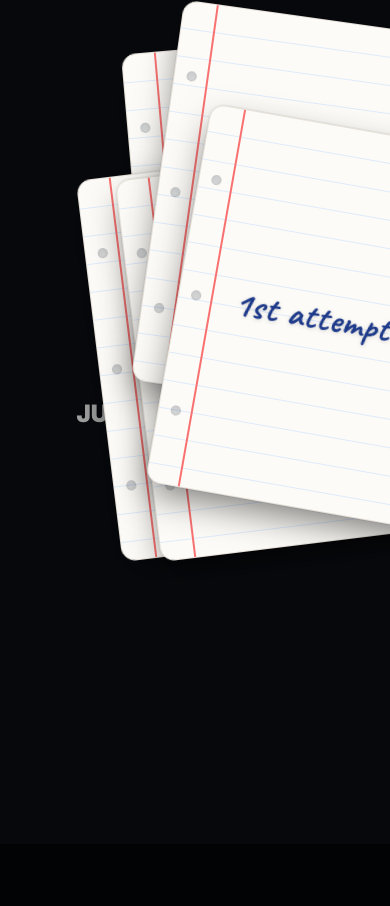
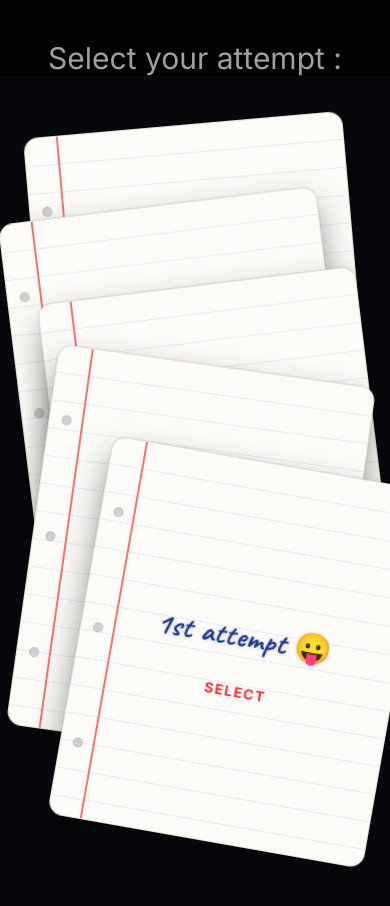
Before and after one commit to shaurya-shaw/final_attempt, a Next.js app: page /attempt in a window 390 px wide. Shown: the top 906 px of the page. Before the commit the page ends 844 px from the top, so only its background shows below. Built offline with nearby package versions, Linux system fonts and the light colour scheme.

Commit message:
feat: implement attempt selection flow using zustand

```diff
--- a/app/attempt/page.tsx
+++ b/app/attempt/page.tsx
@@ -1,46 +1,12 @@
-import { Caveat } from "next/font/google";
-import {
-  DraggableCardBody,
-  DraggableCardContainer,
-} from "@/components/ui/draggable-card";
+import DraggableCardDemo from "@/components/choose-attempt/attempt";
 
-const caveat = Caveat({ subsets: ["latin"], weight: ["600", "700"] });
-
-export default function DraggableCardDemo() {
-  const items = [
-    {
-      text: "LOST COUNT 💀",
-      className: "absolute top-10 left-[35%] rotate-[-5deg]",
-    },
-    {
-      text: "4th attempt 😨",
-      className: "absolute top-40 left-[25%] rotate-[-7deg]",
-    },
-    {
-      text: "3rd attempt 😭",
-      className: "absolute top-40 left-[35%] rotate-[-7deg]",
-    },
-    {
-      text: "2nd attempt 😒",
-      className: "absolute top-5 left-[40%] rotate-[8deg]",
-    },
-    {
-      text: "1st attempt 😛",
-      className: "absolute top-32 left-[45%] rotate-[10deg]",
-    },
-  ];
+export default function AttemptPage() {
   return (
-    <DraggableCardContainer className="relative flex min-h-screen w-full items-center justify-center overflow-clip bg-[#06080c] p-6 select-none">
-      <p className="absolute top-1/2 mx-auto max-w-sm -translate-y-3/4 text-center text-2xl font-black text-neutral-400 md:text-4xl dark:text-neutral-800 pointer-events-none">
-        JUST PICK IT BRUH.
+    <>
+      <p className="pt-10 text-center text-3xl font-caveat text-neutral-400 md:text-4xl">
+        Select your attempt :
       </p>
-      {items.map((item) => (
-        <DraggableCardBody key={item.text} className={item.className}>
-          <h3 className={`${caveat.className} text-center text-4xl font-bold tracking-wide text-[#1e3a8a] drop-shadow-sm`}>
-            {item.text}
-          </h3>
-        </DraggableCardBody>
-      ))}
-    </DraggableCardContainer>
+      <DraggableCardDemo />
+    </>
   );
 }
--- /dev/null
+++ b/app/components/choose-attempt/attempt.tsx
@@ -0,0 +1,80 @@
+"use client";
+
+import { Caveat } from "next/font/google";
+import { useRouter } from "next/navigation";
+import { useAttemptStore } from "@/lib/store";
+import {
+  DraggableCardBody,
+  DraggableCardContainer,
+} from "@/components/ui/draggable-card";
+
+const caveat = Caveat({ subsets: ["latin"], weight: ["600", "700"] });
+
+export default function DraggableCardDemo() {
+  const router = useRouter();
+  const setSelectedAttempt = useAttemptStore(
+    (state) => state.setSelectedAttempt,
+  );
+
+  const items = [
+    {
+      id: "lost_count",
+      text: "LOST COUNT 💀",
+      className:
+        "absolute top-12 left-[10%] md:top-10 md:left-[35%] rotate-[-5deg]",
+    },
+    {
+      id: "4th",
+      text: "4th attempt 😨",
+      className:
+        "absolute top-32 left-[5%] md:top-40 md:left-[25%] rotate-[-7deg]",
+    },
+    {
+      id: "3rd",
+      text: "3rd attempt 😭",
+      className:
+        "absolute top-52 left-[15%] md:top-40 md:left-[35%] rotate-[-7deg]",
+    },
+    {
+      id: "2nd",
+      text: "2nd attempt 😒",
+      className:
+        "absolute top-72 left-[8%] md:top-5 md:left-[40%] rotate-[8deg]",
+    },
+    {
+      id: "1st",
+      text: "1st attempt 😛",
+      className:
+        "absolute top-96 left-[20%] md:top-32 md:left-[45%] rotate-[10deg]",
+    },
+  ];
+  return (
+    <DraggableCardContainer className="relative flex min-h-screen w-full items-center justify-center overflow-clip bg-[#06080c] p-6 select-none">
+      <p className="absolute top-1/2 mx-auto max-w-sm -translate-y-3/4 text-center text-2xl font-black text-neutral-400 md:text-4xl dark:text-neutral-800 pointer-events-none">
+        JUST PICK IT BRUH.
+      </p>
+      {items.map((item) => (
+        <DraggableCardBody key={item.text} className={item.className}>
+          <div className="flex flex-col items-center justify-center gap-2 mt-4">
+            <h3
+              className={`${caveat.className} text-center text-3xl md:text-4xl font-bold tracking-wide text-[#1e3a8a] drop-shadow-sm`}
+            >
+              {item.text}
+            </h3>
+            <span
+              onClick={(e) => {
+                e.stopPropagation();
+                setSelectedAttempt(item.id);
+                router.push("/spent");
+              }}
+              onPointerDownCapture={(e) => e.stopPropagation()}
+              className="text-red-500 font-bold uppercase tracking-widest text-sm md:text-base cursor-pointer hover:text-red-400 hover:underline transition-all mt-5"
+            >
+              Select
+            </span>
+          </div>
+        </DraggableCardBody>
+      ))}
+    </DraggableCardContainer>
+  );
+}
--- /dev/null
+++ b/app/spent/page.tsx
@@ -0,0 +1,20 @@
+"use client";
+
+import { useAttemptStore } from "@/lib/store";
+
+export default function SpentPage() {
+  const attempt = useAttemptStore((state) => state.selectedAttempt);
+
+  return (
+    <div className="flex min-h-screen flex-col items-center justify-center bg-[#06080c] p-6 text-white">
+      <h1 className="text-4xl font-bold mb-4">Spent Page</h1>
+      {attempt ? (
+        <p className="text-xl text-neutral-400">
+          You clicked on: <span className="font-bold text-[#1e3a8a]">{attempt}</span>
+        </p>
+      ) : (
+        <p className="text-xl text-neutral-400">Loading your choice...</p>
+      )}
+    </div>
+  );
+}
--- /dev/null
+++ b/lib/store.ts
@@ -0,0 +1,11 @@
+import { create } from 'zustand';
+
+interface AttemptStore {
+  selectedAttempt: string | null;
+  setSelectedAttempt: (attempt: string) => void;
+}
+
+export const useAttemptStore = create<AttemptStore>((set) => ({
+  selectedAttempt: null,
+  setSelectedAttempt: (attempt) => set({ selectedAttempt: attempt }),
+}));
--- a/package.json
+++ b/package.json
@@ -22,7 +22,8 @@
     "react-dom": "19.2.4",
     "shadcn": "^4.15.0",
     "tailwind-merge": "^3.6.0",
-    "tw-animate-css": "^1.4.0"
+    "tw-animate-css": "^1.4.0",
+    "zustand": "^5.0.14"
   },
   "devDependencies": {
     "@tailwindcss/postcss": "^4",
```
Also changed, not shown: 1 other file (tests, documents, lock files or other folders).
